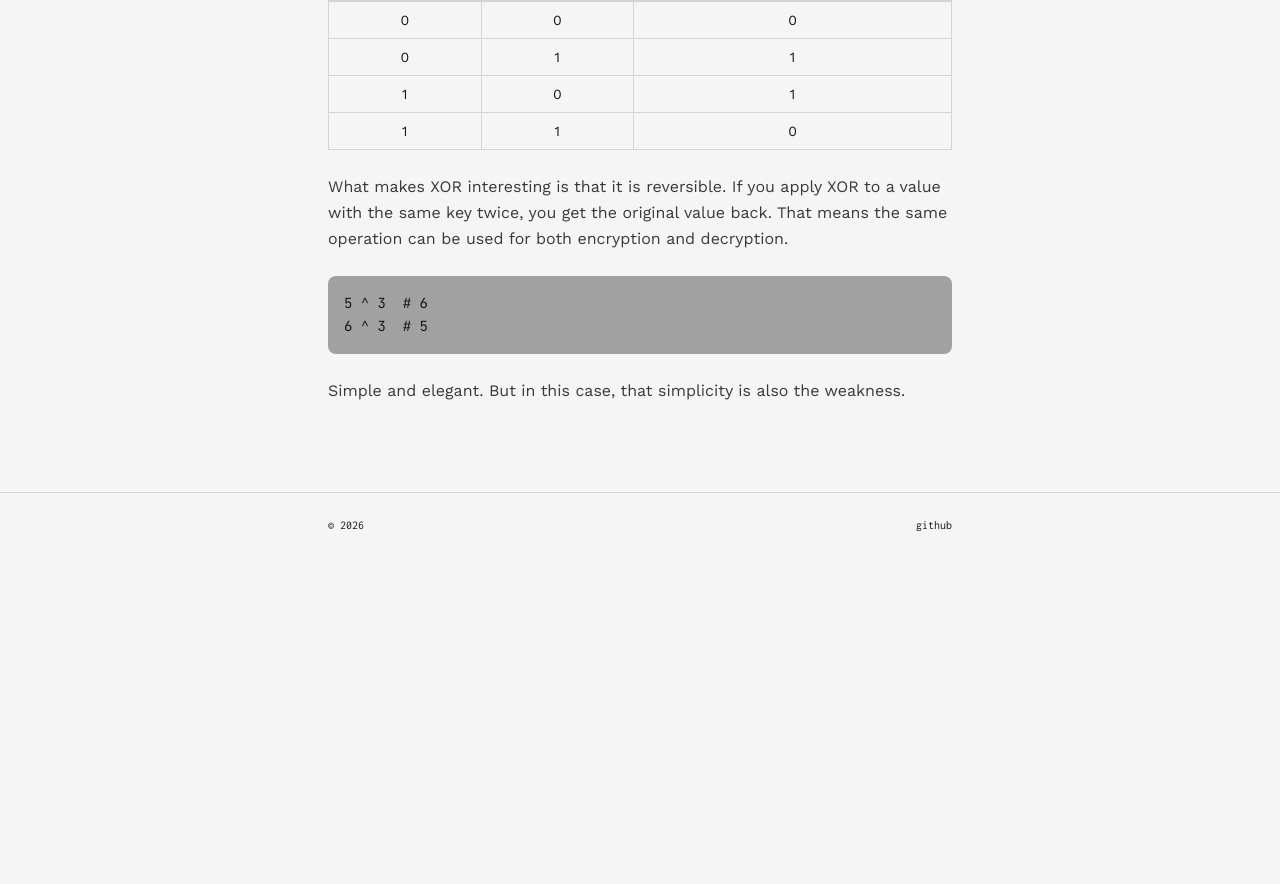
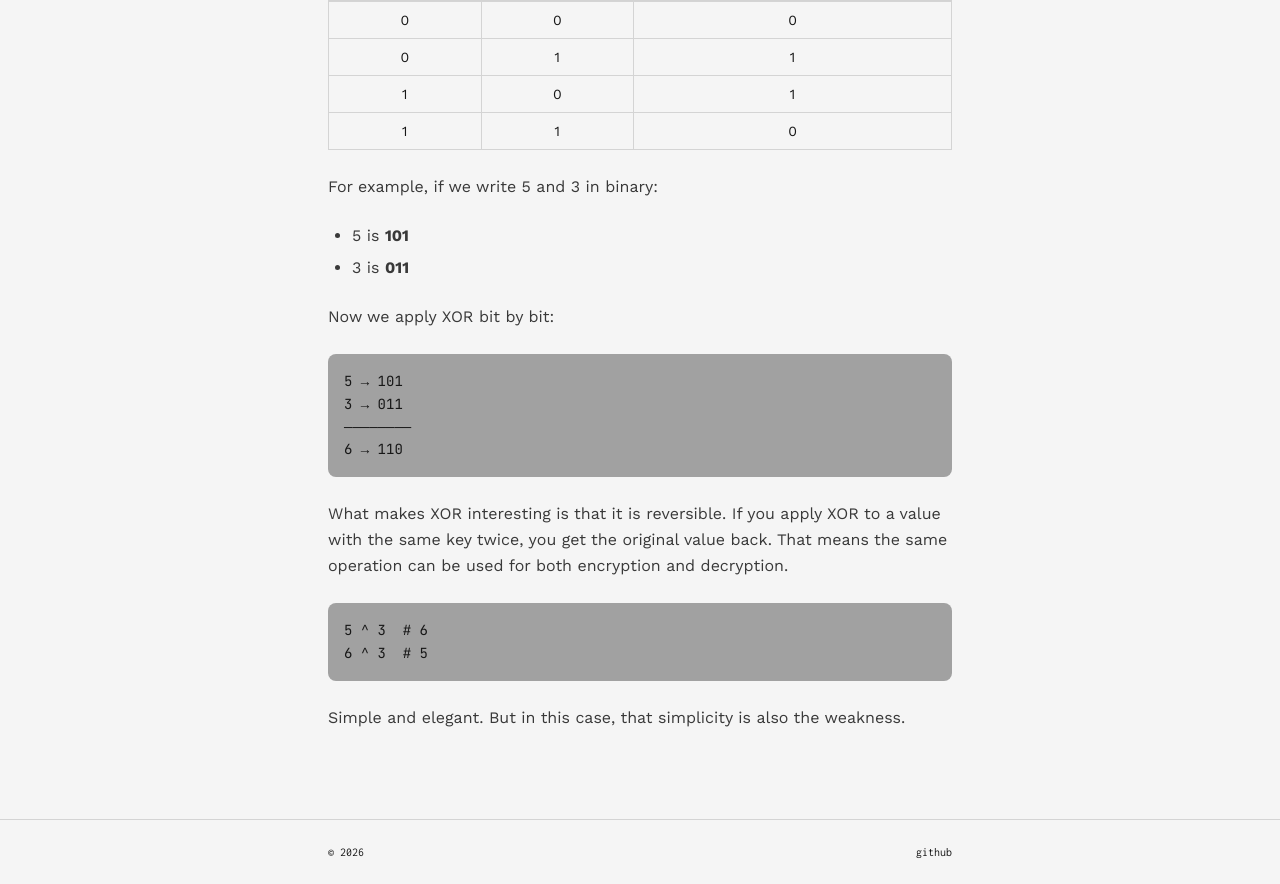
Before and after one commit to n0as-ark/logbook, a React (Vite) app: page /logbook/blog/xor-cipher-basics in a window 1280 px wide. Shown: the part 761-1645 px from the top of the page. Before the commit the page ends 1318 px from the top, so only its background shows below. Built offline with nearby package versions, Linux system fonts and the light colour scheme; the HTML template or start-up script is replaced by a standard one.

Commit message:
Update posts.ts

```diff
--- a/src/data/posts.ts
+++ b/src/data/posts.ts
@@ -63,6 +63,16 @@ XOR stands for *exclusive or*. It is a bitwise operation that compares two bits
 | 0 | 1 | 1 |
 | 1 | 0 | 1 |
 | 1 | 1 | 0 |
+For example, if we write 5 and 3 in binary:
+- 5 is **101**
+- 3 is **011**
+Now we apply XOR bit by bit:
+\`\`\`
+5 → 101
+3 → 011
+────────
+6 → 110
+\`\`\`
 What makes XOR interesting is that it is reversible. If you apply XOR to a value with the same key twice, you get the original value back. That means the same operation can be used for both encryption and decryption.
 \`\`\`python
 5 ^ 3  # 6
```
